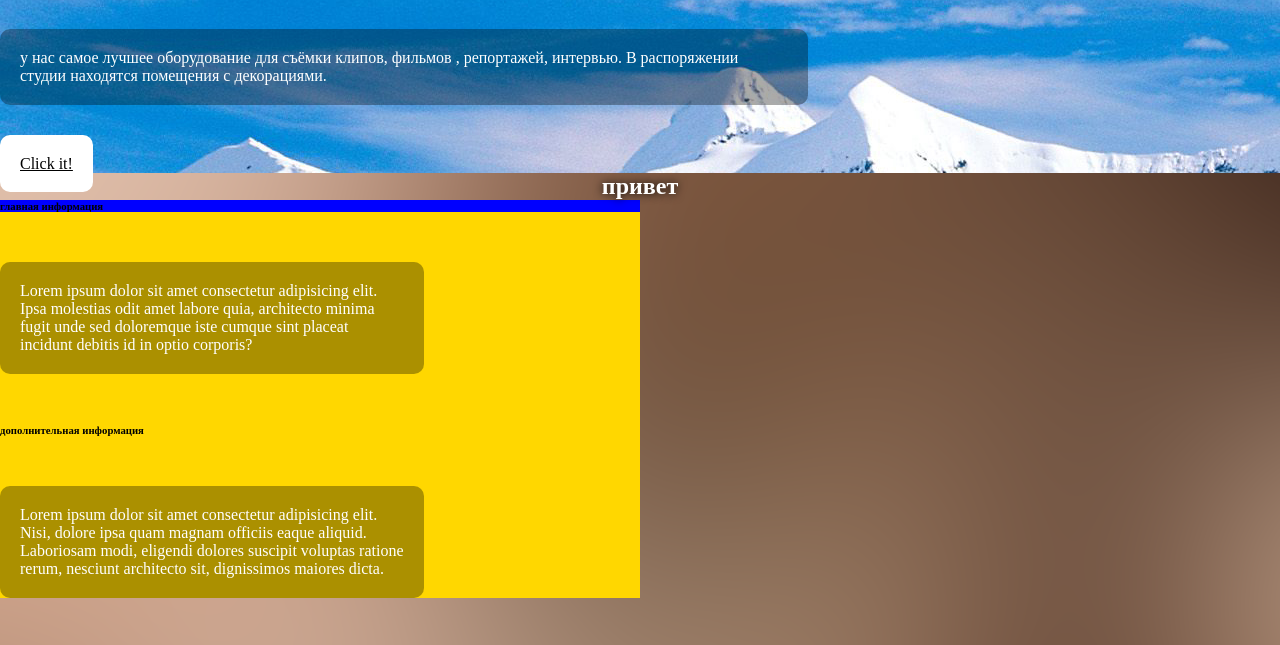
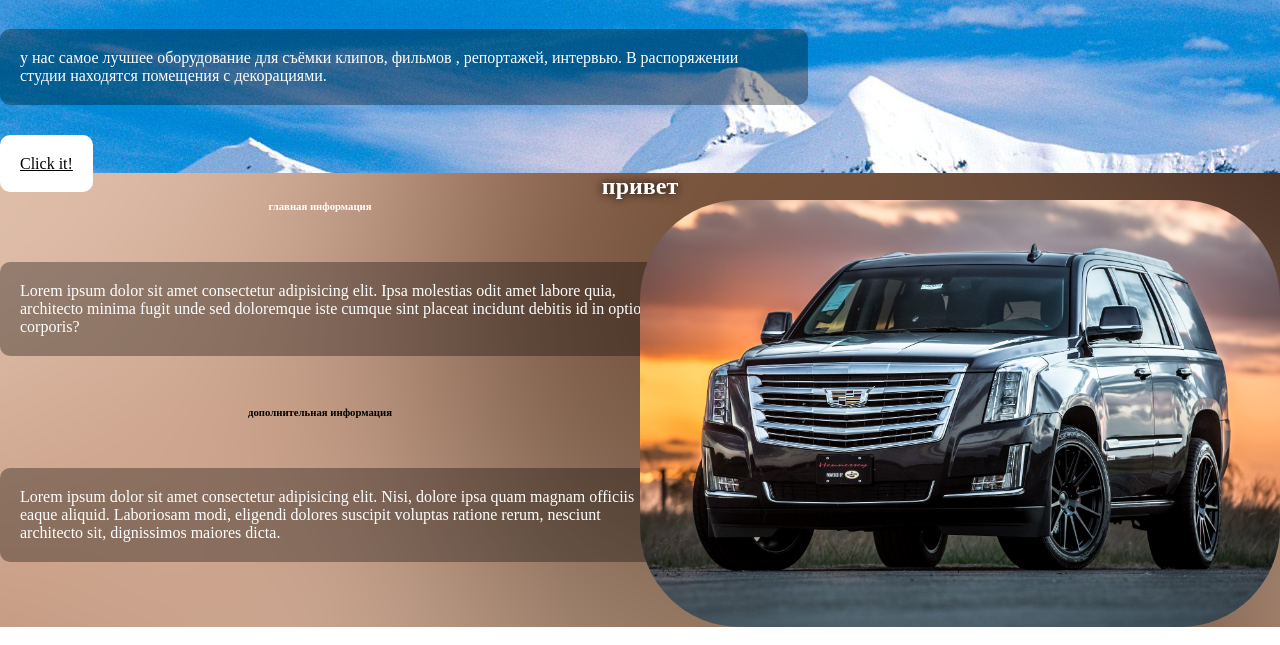
Before and after one commit to McNikita/landing, a plain HTML site: page index.html in a window 1280 px wide. Shown: the part 246-891 px from the top of the page. Drawn offline with Linux system fonts and the light colour scheme.

Commit message:
Add files via upload

```diff
--- a/index.html
+++ b/index.html
@@ -25,6 +25,7 @@
         <h3>мы создаем самые лучшие клипы в мире!</h3>
         <p>у нас самое лучшее оборудование для съёмки клипов, фильмов , репортажей, интервью. В распоряжении студии находятся помещения с декорациями.
         </p>
+
         <a href="" class="clickIt">Click it!</a>
 
 
@@ -34,11 +35,12 @@
     <div class="info">
 
         <h6 class="main">главная информация</h6 >
-        <p>Lorem ipsum dolor sit amet consectetur adipisicing elit. Ipsa molestias odit amet labore quia, architecto minima fugit unde sed doloremque iste cumque sint placeat incidunt debitis id in optio corporis?</p>
+        <p class="infop">Lorem ipsum dolor sit amet consectetur adipisicing elit. Ipsa molestias odit amet labore quia, architecto minima fugit unde sed doloremque iste cumque sint placeat incidunt debitis id in optio corporis?</p>
         <h6 class="dop">дополнительная информация</h6>
-        <p>Lorem ipsum dolor sit amet consectetur adipisicing elit. Nisi, dolore ipsa quam magnam officiis eaque aliquid. Laboriosam modi, eligendi dolores suscipit voluptas ratione rerum, nesciunt architecto sit, dignissimos maiores dicta.</p>
+        <p class="infop" >Lorem ipsum dolor sit amet consectetur adipisicing elit. Nisi, dolore ipsa quam magnam officiis eaque aliquid. Laboriosam modi, eligendi dolores suscipit voluptas ratione rerum, nesciunt architecto sit, dignissimos maiores dicta.</p>
     </div>
     <img class="cadillac" src="cadilacc.jpg" alt="">
+
 
 
 
--- a/style.css
+++ b/style.css
@@ -52,19 +52,33 @@ padding: 20px;
 .zagolovok{
     text-align: center;
     color: white;
-    text-shadow: 0px 0px 10px black;
+    text-shadow: 0px 0px 10px rgb(0, 0, 0);
    }
   img{
     width: 1300px;
     border-radius: 100px;
   }
 .info{
-    background-color: gold;
+
     width: 50%;
+    float: left;
 }
 .main{
-    background-color: blue;
+
+    color: white;
+
 }
 .cadillac{
     width: 50%;
+    display: block;
+    float: right;
 }
+.dop{
+
+}
+h6{
+    text-align: center;
+}
+.infop{
+    width: 100%;
+}
```
